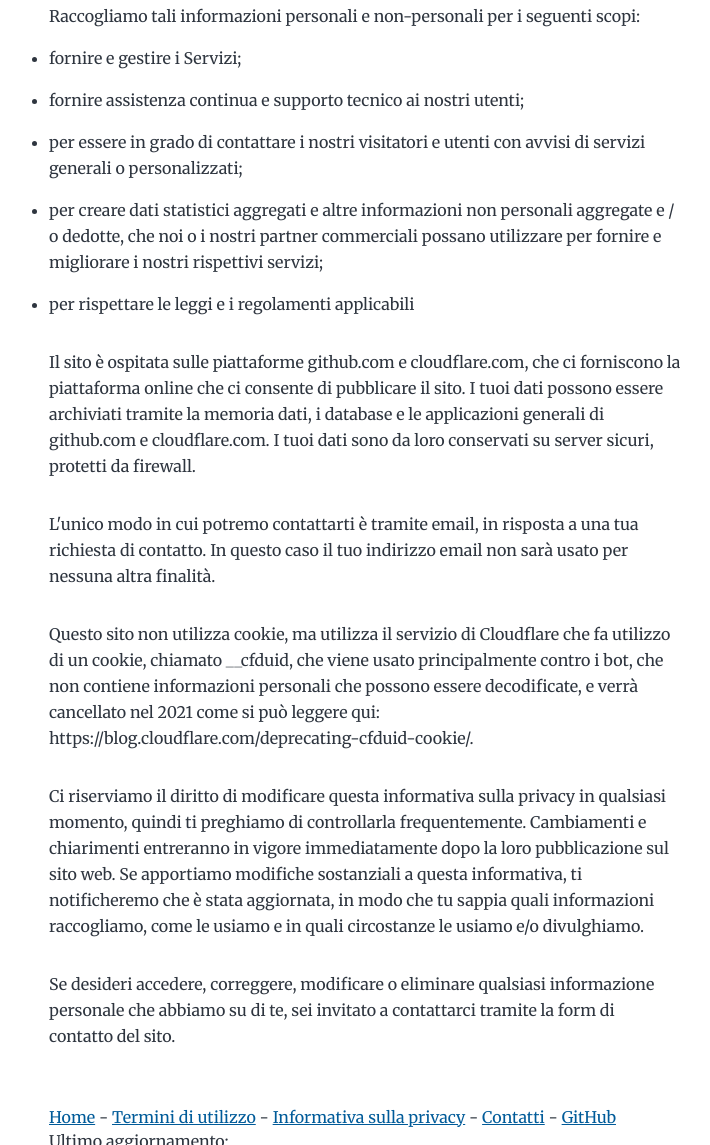
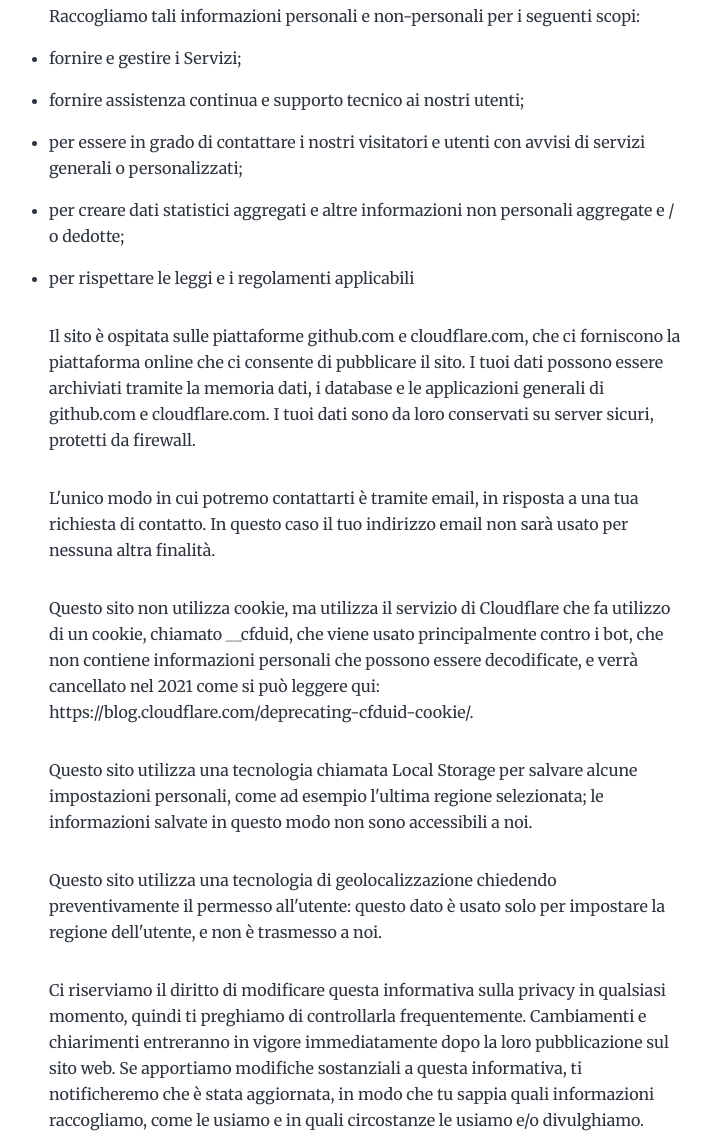
Before and after one commit to mmolinari/oggiposso, a Gatsby site: page /privacy in a window 1280 px wide. Shown: the part 628-1773 px from the top of the page, without its empty margins (275-985 px from the left). Built offline with nearby package versions, Linux system fonts and the light colour scheme; Gatsby itself is replaced by a stand-in of ours.

Commit message:
Updated privacy policy.

```diff
--- a/src/pages/privacy.js
+++ b/src/pages/privacy.js
@@ -31,7 +31,7 @@ export default function Privacy({ location }) {
                         per essere in grado di contattare i nostri visitatori e utenti con avvisi di servizi generali o personalizzati;
                     </li>
                     <li>
-                        per creare dati statistici aggregati e altre informazioni non personali aggregate e / o dedotte, che noi o i nostri partner commerciali possano utilizzare per fornire e migliorare i nostri rispettivi servizi;
+                        per creare dati statistici aggregati e altre informazioni non personali aggregate e / o dedotte;
                     </li>
                     <li>
                         per rispettare le leggi e i regolamenti applicabili
@@ -52,6 +52,14 @@ export default function Privacy({ location }) {
             </p>
 
             <p>
+                Questo sito utilizza una tecnologia chiamata Local Storage per salvare alcune impostazioni personali, come ad esempio l'ultima regione selezionata; le informazioni salvate in questo modo non sono accessibili a noi.
+            </p>
+
+            <p>
+                Questo sito utilizza una tecnologia di geolocalizzazione chiedendo preventivamente il permesso all'utente: questo dato è usato solo per impostare la regione dell'utente, e non è trasmesso a noi.
+            </p>
+
+            <p>
                 Ci riserviamo il diritto di modificare questa informativa sulla privacy in qualsiasi momento, quindi ti preghiamo di controllarla frequentemente. Cambiamenti e chiarimenti entreranno in vigore immediatamente dopo la loro pubblicazione sul sito web. Se apportiamo modifiche sostanziali a questa informativa, ti notificheremo che è stata aggiornata, in modo che tu sappia quali informazioni raccogliamo, come le usiamo e in quali circostanze le usiamo e/o divulghiamo.
             </p>
 
```
